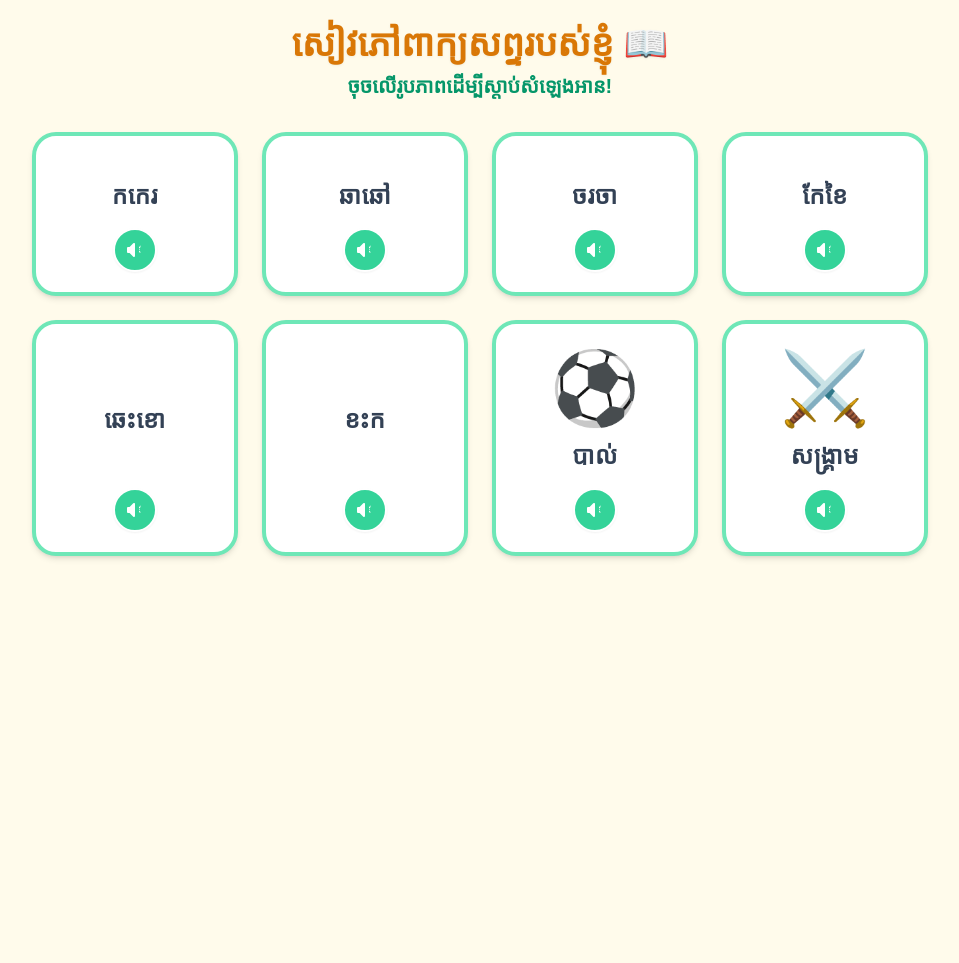
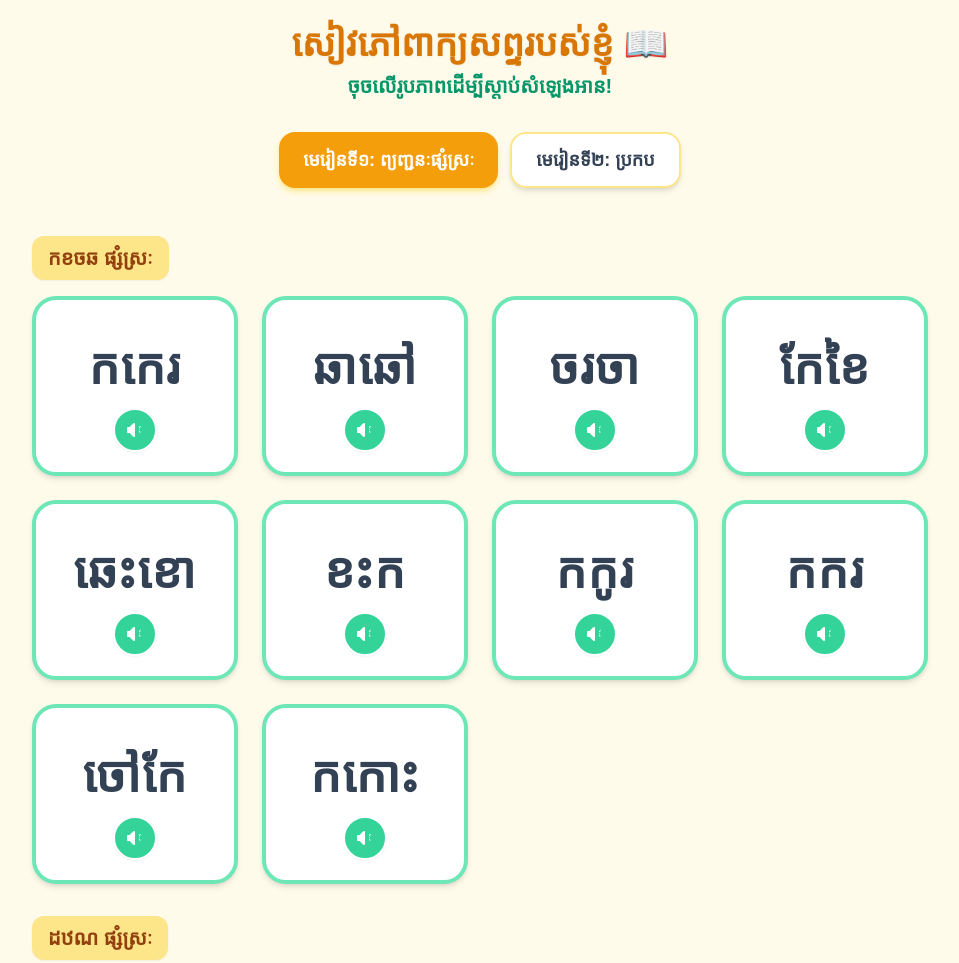
Before and after one commit to soeurnseangleng93-del/learn-khmer, a plain HTML site: page index.html in a window 1280 px wide. Shown: the top 963 px of the page, without its empty margins (160-1119 px from the left). Before the commit the page ends 800 px from the top, so only its background shows below. Drawn offline with nearby package versions, Linux system fonts and the light colour scheme; a web font is replaced by a local one.

Commit message:
update lessonData

```diff
--- a/index.html
+++ b/index.html
@@ -8,9 +8,10 @@
     <link rel="preconnect" href="https://fonts.googleapis.com">
     <link rel="preconnect" href="https://fonts.gstatic.com" crossorigin>
     <link href="https://fonts.googleapis.com/css2?family=Kantumruy+Pro:wght@400;600;700&display=swap" rel="stylesheet">
+    <link href="https://fonts.googleapis.com/css2?family=Battambang:wght@400;700&display=swap" rel="stylesheet">
     <style>
         body {
-            font-family: 'Kantumruy Pro', sans-serif;
+            font-family: 'Battambang', sans-serif;
         }
     </style>
 </head>
@@ -22,38 +23,102 @@
             <p class="text-emerald-600 text-xl font-semibold">ចុចលើរូបភាពដើម្បីស្តាប់សំឡេងអាន!</p>
         </header>
 
-        <div id="word-grid" class="grid grid-cols-2 sm:grid-cols-3 md:grid-cols-4 gap-6">
-        </div>
+        <!-- បារប៊ូតុង Tabs (មេរៀន) -->
+        <div id="tabs-container" class="flex flex-wrap justify-center gap-3 mb-8"></div>
+
+        <!-- កន្លែងបង្ហាញ Category និងកាតពាក្យសព្ទ -->
+        <div id="content-container" class="space-y-8 pt-4"></div>
     </div>
 
     <script>
-        const vocabularyData = [
-    { word: "កកេរ", emoji: " ", Audio: "audio/korke.m4a" },
-    { word: "ឆាឆៅ", emoji: " ", Audio: "audio/charchav.m4a" },
-    { word: "ចរចា", emoji: " ", Audio: "audio/chorchar.m4a" },
-    { word: "កែខៃ", emoji: " ", Audio: "audio/kaekhai.m4a" },
-    { word: "ឆេះខោ", emoji: " ", Audio: "audio/cheskhou.m4a" },
-    { word: "ខះក", emoji: "", Audio: "audio/kharskor.m4a" }, // ជំនួសដោយឯកសារដែលមានស្រាប់ ឬដាក់បញ្ចូលឯកសារថ្មី
-    { word: "បាល់", emoji: "⚽", Audio: "audio/bal.m4a" },
-    { word: "សង្គ្រាម", emoji: "⚔️", Audio: "audio/sangkram.m4a" }
+        // ទិន្នន័យមេរៀន (អ្នកអាចបន្ថែមមេរៀនទី២ ទី៣ ចូលទីនេះបាន)
+        const lessonData = [
+            {
+                id: "lesson1",
+                title: "មេរៀនទី១: ព្យញ្ជនៈផ្សំស្រៈ",
+                category: [
+                    {
+                        name: "កខចឆ ផ្សំស្រៈ",
+                        words: [
+                            { word: "កកេរ", emoji: "", Audio: "audio/korke.m4a" },
+                            { word: "ឆាឆៅ", emoji: "", Audio: "audio/charchav.m4a" },
+                            { word: "ចរចា", emoji: "", Audio: "audio/chorchar.m4a" },
+                            { word: "កែខៃ", emoji: "", Audio: "audio/kaekhai.m4a" },
+                            { word: "ឆេះខោ", emoji: "", Audio: "audio/cheskhou.m4a" },
+                            { word: "ខះក", emoji: "", Audio: "audio/kharskor.m4a" },
+                            { word: "កកូរ", emoji: "", Audio: "audio/kakor.m4a" },
+                            { word: "កករ", emoji: "", Audio: "audio/korkor.m4a" },
+                            { word: "ចៅកែ", emoji: "", Audio: "audio/chavchhaek.m4a" },
+                            { word: "កកោះ", emoji: "", Audio: "audio/korkhors.m4a" }
+                        ]
+                    },
+                    {
+                        name: "ដឋណ ផ្សំស្រៈ",
+                        words: [
+                            { word: "ឋិតិ", emoji: "", Audio: "audio/tite.m4a" },
+                            { word: "ចំណី", emoji: "", Audio: "audio/chamngi.m4a" },
+                            { word: "ដុំដី", emoji: "", Audio: "audio/dumdi.m4a" },
+                            { word: "តាខេ", emoji: "", Audio: "audio/takhe.m4a" },
+                            { word: "ចៅឋូ", emoji: "", Audio: "audio/chavtho.m4a" },
+                            { word: "កដៃ", emoji: "", Audio: "audio/kordai.m4a" },
+                            { word: "ចៅតូ", emoji: "", Audio: "audio/chavto.m4a" },
+                            { word: "ដោះដូរ", emoji: "", Audio: "audio/dohdor.m4a" }
+                        ]
+                    }
+                ]
+            },
+            {
+                id: "lesson2",
+                title: "មេរៀនទី២: ប្រកប",
+                category: [
+                    {
+                        name: "ពាក្យព្យញ្ជនៈប្រកប",
+                        words: [
+                            { word: "ឆ្ងាញ់", emoji: "🍲", Audio: "audio/chnganh.m4a" }, // ឧទាហរណ៍ពាក្យបន្ថែម
+                        ]
+                    }
+                ]
+            }
         ];
 
-        const gridContainer = document.getElementById('word-grid');
+        const tabsContainer = document.getElementById('tabs-container');
+        const contentContainer = document.getElementById('content-container');
 
-        // ដោះស្រាយបញ្ហា Voice ផ្ទុកយឺត (ដាក់នៅខាងក្រៅ Loop ម្ដងបានហើយ)
-        if ('speechSynthesis' in window) {
-            window.speechSynthesis.onvoiceschanged = () => {
-                window.speechSynthesis.getVoices();
-            };
-        }
+        // សម្រាប់បង្ហាញមាតិកាស្របតាម ID របស់មេរៀន
+        function renderLesson(lessonId) {
+            contentContainer.innerHTML = '';
 
-        vocabularyData.forEach((item) => {
+            const selectedLesson = lessonData.find(l => l.id === lessonId);
+            if (!selectedLesson) return;
+
+            selectedLesson.category.forEach((cat, index) => {
+                const section = document.createElement('div');
+                section.className = "mb-8";
+
+                // បង្កើត ID ពិសេសសម្រាប់ Category នីមួយៗដោយផ្អែកលើ lessonId និង index
+                const gridId = `grid-${selectedLesson.id}-${index}`;
+
+                section.innerHTML = `
+                    <div class="mb-4 text-center sm:text-left">
+                        <h2 class="text-xl font-bold text-amber-800 bg-amber-200 py-2 px-4 rounded-xl inline-block shadow-sm">
+                            ${cat.name}
+                        </h2>
+                    </div>
+                    <div class="grid grid-cols-2 sm:grid-cols-3 md:grid-cols-4 gap-6" id="${gridId}"></div>
+                `;
+
+                contentContainer.appendChild(section);
+
+                // ទាញយក Grid តាមរយៈ ID ថ្មីដែលបានបង្កើត
+                const gridContainer = document.getElementById(gridId);
+
+                cat.words.forEach((item) => {
                     const card = document.createElement('div');
                     card.className = "bg-white border-4 border-emerald-300 rounded-3xl p-5 flex flex-col items-center justify-between shadow-md hover:shadow-xl hover:border-emerald-400 transition-all transform hover:-translate-y-1 active:scale-95 cursor-pointer";
 
                     card.innerHTML = `
                         <div class="text-7xl my-2 selection:bg-transparent">${item.emoji}</div>
-                <h3 class="text-2xl font-bold text-slate-700 tracking-wide my-2">${item.word}</h3>
+                        <h3 class="text-5xl font-bold text-slate-700 tracking-wide my-2">${item.word}</h3>
                         <button class="mt-2 bg-emerald-400 text-white rounded-full p-2 border-2 border-white shadow-sm flex items-center justify-center w-11 h-11 pointer-events-none">
                             <svg xmlns="http://www.w3.org/2000/svg" class="h-5 w-5" viewBox="0 0 20 20" fill="currentColor">
                                 <path fill-rule="evenodd" d="M9.383 3.076A1 1 0 0110 4v12a1 1 0 01-1.707.707L4.586 13H3a1 1 0 01-1-1V8a1 1 0 011-1h1.586l3.657-3.657a1 1 0 011.14-.267zM15.707 5.293a1 1 0 010 1.414 4 4 0 000 5.657 1 1 0 01-1.414-1.414 2 2 0 000-2.829 1 1 0 011.414-1.414z" clip-rule="evenodd" />
@@ -61,8 +126,6 @@
                         </button>
                     `;
 
-            // Click listener តែមួយគត់ដែលមានការកំណត់សម្លេងភាសាខ្មែរត្រឹមត្រូវ
-            // លេងសំឡេងពី File .m4a ពេលចុចលើកាត
                     card.addEventListener('click', () => {
                         const sound = new Audio(item.Audio);
                         sound.play().catch(error => {
@@ -72,6 +135,39 @@
 
                     gridContainer.appendChild(card);
                 });
+            });
+        }
+
+        // បង្កើតប៊ូតុង Tabs ស្វ័យប្រវត្តិ
+        function renderTabs() {
+            tabsContainer.innerHTML = '';
+            lessonData.forEach((lesson, index) => {
+                const tabButton = document.createElement('button');
+                tabButton.className = `py-3 px-6 rounded-2xl font-bold text-lg shadow-md transition-all ${
+                    index === 0
+                        ? 'bg-amber-500 text-white shadow-amber-200'
+                        : 'bg-white text-slate-700 hover:bg-amber-100 border-2 border-amber-200'
+                }`;
+                tabButton.innerText = lesson.title;
+
+                tabButton.addEventListener('click', () => {
+                    // ផ្លាស់ប្តូរពណ៌ប៊ូតុងដែលបានជ្រើសរើស
+                    document.querySelectorAll('#tabs-container button').forEach(btn => {
+                        btn.className = 'py-3 px-6 rounded-2xl font-bold text-lg shadow-md transition-all bg-white text-slate-700 hover:bg-amber-100 border-2 border-amber-200';
+                    });
+                    tabButton.className = 'py-3 px-6 rounded-2xl font-bold text-lg shadow-md transition-all bg-amber-500 text-white shadow-amber-200';
+
+                    // បង្ហាញមាតិកាតមេរៀននោះ
+                    renderLesson(lesson.id);
+                });
+
+                tabsContainer.appendChild(tabButton);
+            });
+        }
+
+        // ចាប់ផ្តើមដំណើរការដំបូងដោយបង្ហាញមេរៀនទី១
+        renderTabs();
+        renderLesson(lessonData[0].id);
     </script>
 </body>
 </html>
```
Also changed, not shown: Eng-Vocabulary.html (deleted, +0 -71 lines). Lines whose indentation alone changed are shown as unchanged.
